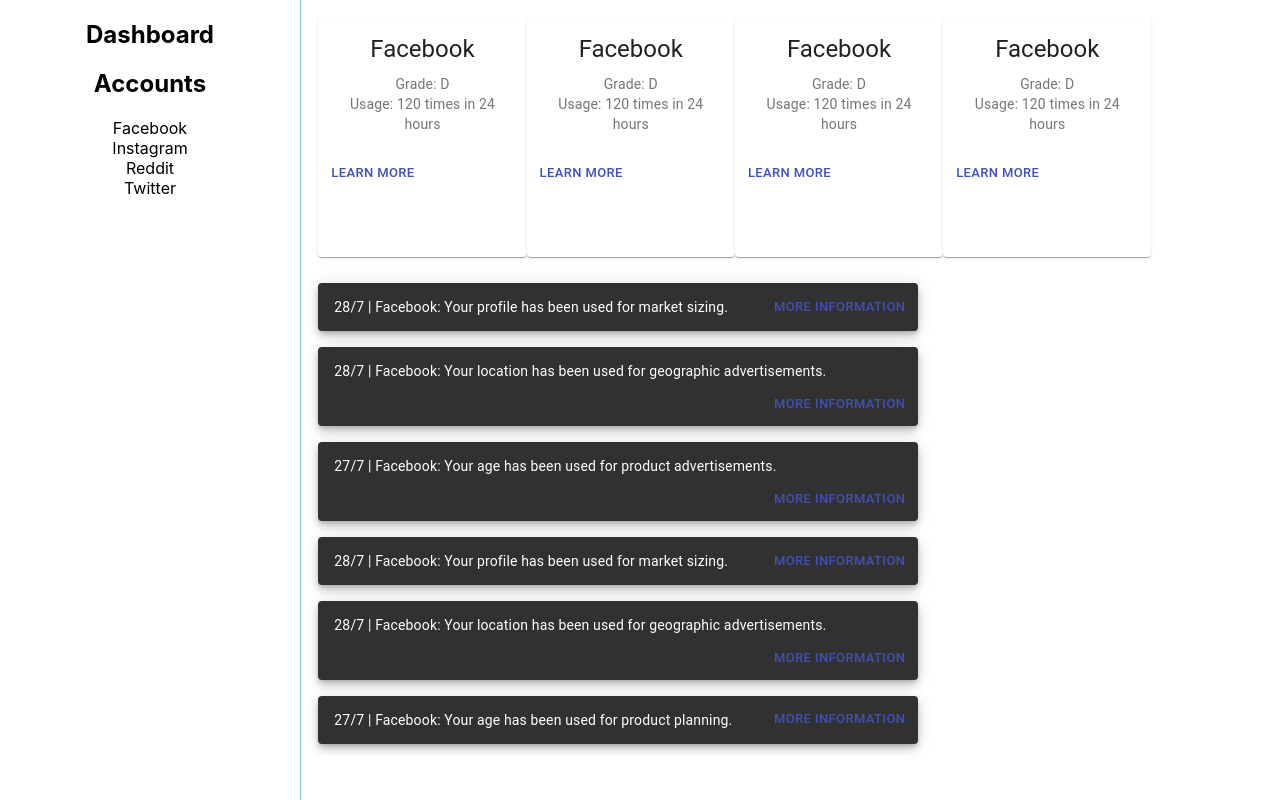
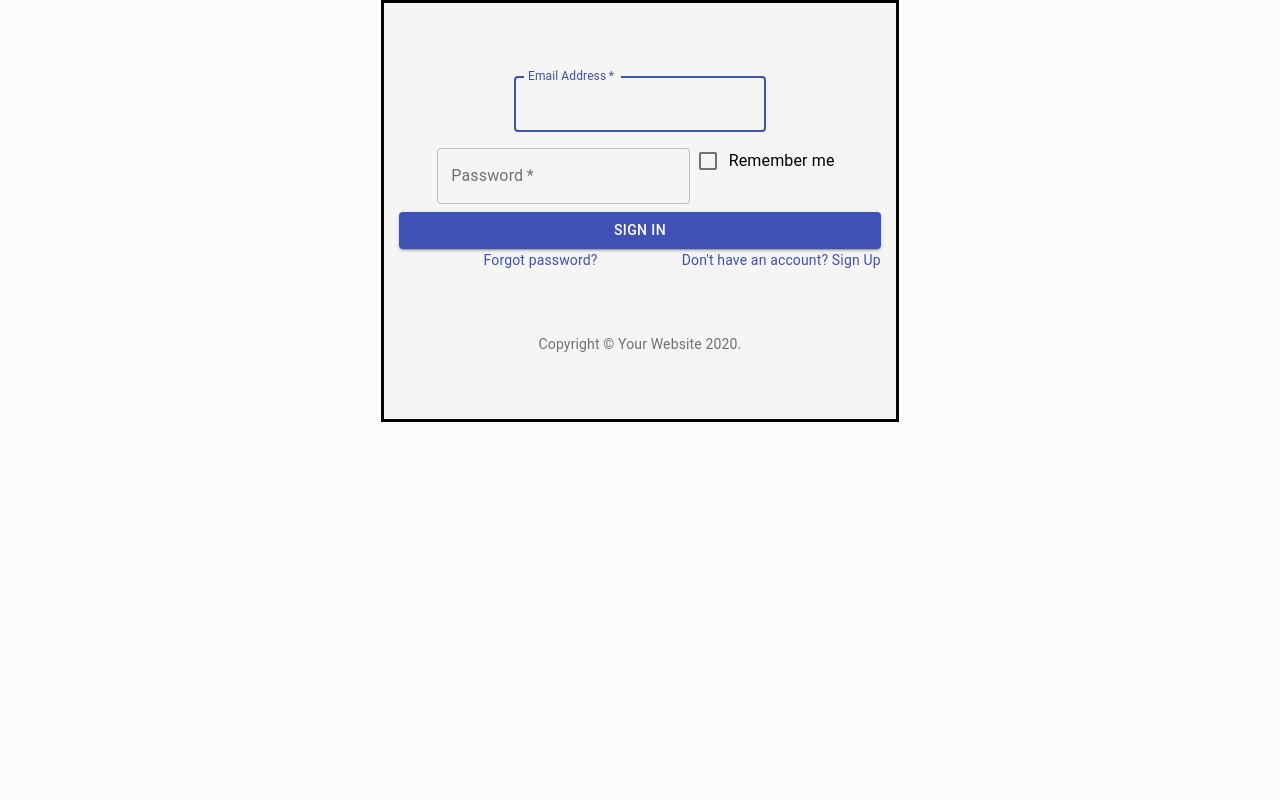
Before and after one commit to Boqian-Ma/sync-hack-2020-macrohard, a React (Create React App) app: page / in a window 1280 px wide. Built offline with nearby package versions, Linux system fonts and the light colour scheme.

Commit message:
Login overlay done

```diff
--- a/package.json
+++ b/package.json
@@ -9,8 +9,10 @@
     "@testing-library/react": "^9.5.0",
     "@testing-library/user-event": "^7.2.1",
     "axios": "^0.19.2",
+    "chart.js": "^2.9.3",
     "qrcode.react": "^1.0.0",
     "react": "^16.13.1",
+    "react-chartjs-2": "^2.10.0",
     "react-dom": "^16.13.1",
     "react-qr-scanner": "0.0.9",
     "react-scripts": "^3.4.3"
--- a/src/App.css
+++ b/src/App.css
@@ -36,3 +36,13 @@
     transform: rotate(360deg);
   }
 }
+
+.overlay {
+  position: fixed;
+  top: 0;
+  left: 0;
+  width: 100%;
+  height: 100%;
+  background: rgba(250,250,250,.5);
+  z-index: auto;
+}
--- a/src/App.js
+++ b/src/App.js
@@ -1,12 +1,20 @@
-import React from 'react';
+import React, { useState } from 'react';
 import logo from './logo.svg';
 import './App.css';
-import { Content } from './components'
+import { Content, Login } from './components'
 
 function App() {
+  const [login, setLogin] = useState(false);
+  function toggleOverlay() {
+    setLogin(!login);
+  }
   return (
     <div className="App">
-      <Content></Content>
+      {login && <Content></Content>}
+      { !login &&
+      <div className="overlay">
+          <Login sign={toggleOverlay} ></Login>
+      </div> }
     </div>
   );
 }
--- a/src/components/Component.js
+++ b/src/components/Component.js
@@ -1,5 +1,5 @@
-import React, { useState } from 'react'
-import { Grid, Card, Button, Typography } from '@material-ui/core';
+import React from 'react'
+// import { Grid, Card, Button, Typography } from '@material-ui/core';
 // import './Component.css'
 
 export default function Component(props) {
--- a/src/components/Content.js
+++ b/src/components/Content.js
@@ -1,6 +1,5 @@
-import React, { useState } from 'react'
-import { Grid, Card, Button, Typography } from '@material-ui/core';
-import { AccountCard, FacebookFeed, Sidebar } from '../components';
+import React from 'react'
+import { AccountCard, FacebookFeed, PieGraph, Sidebar } from '../components';
 import './Content.css'
 
 export default function Content(props) {
@@ -28,6 +27,7 @@
                     <AccountCard className="item"></AccountCard>
                 </div>
                 <div className="bottom-container">
+                    <PieGraph></PieGraph>
                     <FacebookFeed></FacebookFeed>
                 </div>
             </div>
--- /dev/null
+++ b/src/components/Login.css
@@ -0,0 +1,17 @@
+.login-container {
+    margin: auto;
+    display: fixed;
+    width: 50%;
+    padding: 50px 0;
+    max-width: 40%;
+    background-color: whitesmoke;
+    align-items: center;
+    justify-content: center;
+    z-index: 1;
+    border-style: solid;
+
+}
+
+.login-items {
+    display: inherit;
+}
--- a/src/components/Login.js
+++ b/src/components/Login.js
@@ -1,4 +1,4 @@
-import React from "react";
+import React, { useState } from "react";
 import TextField from "@material-ui/core/TextField";
 import { makeStyles } from "@material-ui/core/styles";
 import FormControlLabel from "@material-ui/core/FormControlLabel";
@@ -8,6 +8,7 @@
 import Box from "@material-ui/core/Box";
 import Grid from "@material-ui/core/Grid";
 import Button from "@material-ui/core/Button";
+import './Login.css'
 
 
 const useStyles = makeStyles((theme) => ({
@@ -15,7 +16,8 @@
     "& .MuiTextField-root": {
       margin: theme.spacing(1),
       width: "25ch"
-    }
+    },
+    margin: "3%"
   }
 }));
 
@@ -32,18 +34,45 @@
   );
 }
 
-export default function FormPropsTextFields() {
+export default function Login(props) {
   const classes = useStyles();
+  const toggle = props.sign;
+  const [username, setUser] = useState('');
+  const [password, setPass] = useState('');
+
+  function checkSuccess(username, password) {
+    return true;
+  }
+
+  function updateUser(e) {
+    setUser(e.target.value);
+    console.log("user " + username);
+  }
+
+  function updatePass(e) {
+    setPass(e.target.value);
+    console.log("pass " + password);
+  }
+
+  function signIn() {
+    console.log("memez");
+    if (checkSuccess(username, password)) {
+      console.log("memes");
+      props.sign()
+    }
+  }
 
   return (
+    <div className="login-container">
       <form className={classes.root} noValidate autoComplete="off">
-      <div>
+        <div className="login-items">
           <TextField
             variant="outlined"
             margin="normal"
             required
             fullWidth
             id="email"
+            onChange={updateUser}
             label="Email Address"
             name="email"
             autoComplete="email"
@@ -58,6 +87,7 @@
             label="Password"
             type="password"
             id="password"
+            onChange={updatePass}
             autoComplete="current-password"
           />
           <FormControlLabel
@@ -70,6 +100,7 @@
             variant="contained"
             color="primary"
             className={classes.submit}
+            onClick={signIn}
           >
             Sign In
           </Button>
@@ -90,5 +121,6 @@
           <Copyright />
         </Box>
       </form>
+    </div>
   );
 }
--- /dev/null
+++ b/src/components/PieGraph.js
@@ -0,0 +1,39 @@
+import React from 'react';
+import { Doughnut } from 'react-chartjs-2';
+
+export default function PieGraph() {
+    const data = {
+        labels: [
+            'Red',
+            'Blue',
+            'Yellow'
+        ],
+        datasets: [{
+            data: [300, 50, 100],
+            backgroundColor: [
+                '#FF6384',
+                '#36A2EB',
+                '#FFCE56'
+            ],
+            hoverBackgroundColor: [
+                '#FF6384',
+                '#36A2EB',
+                '#FFCE56'
+            ]
+        }]
+    };
+
+    const options = {
+        width: '500px',
+        height: '50px',
+        responsive: true,
+        maintainAspectRatio: false,
+    }
+
+    return (
+        <div style={{ width: '90%', height: '100%' }}>
+            <h2>Doughnut Example</h2>
+            <Doughnut data={data} options={options}/>
+        </div>
+    );
+};
--- a/src/components/index.js
+++ b/src/components/index.js
@@ -2,4 +2,6 @@
 export { default as Component } from './Component';
 export { default as Content } from './Content';
 export { default as FacebookFeed } from './FacebookFeed';
+export { default as Login } from './Login';
+export { default as PieGraph } from './PieGraph';
 export { default as Sidebar } from './Sidebar';
```
Also changed, not shown: 1 other file (tests, documents, lock files or other folders). Lines whose indentation alone changed are shown as unchanged.
